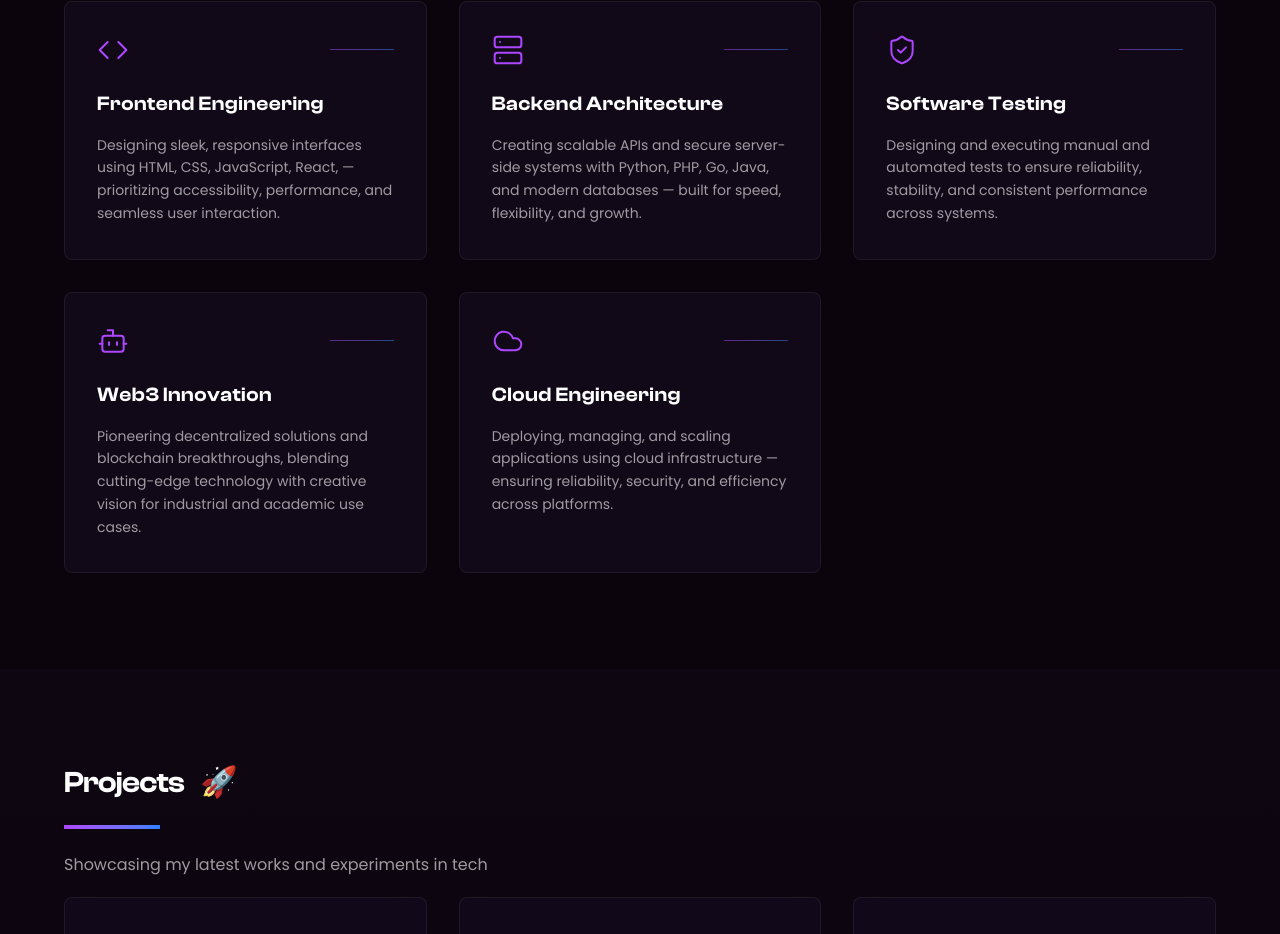
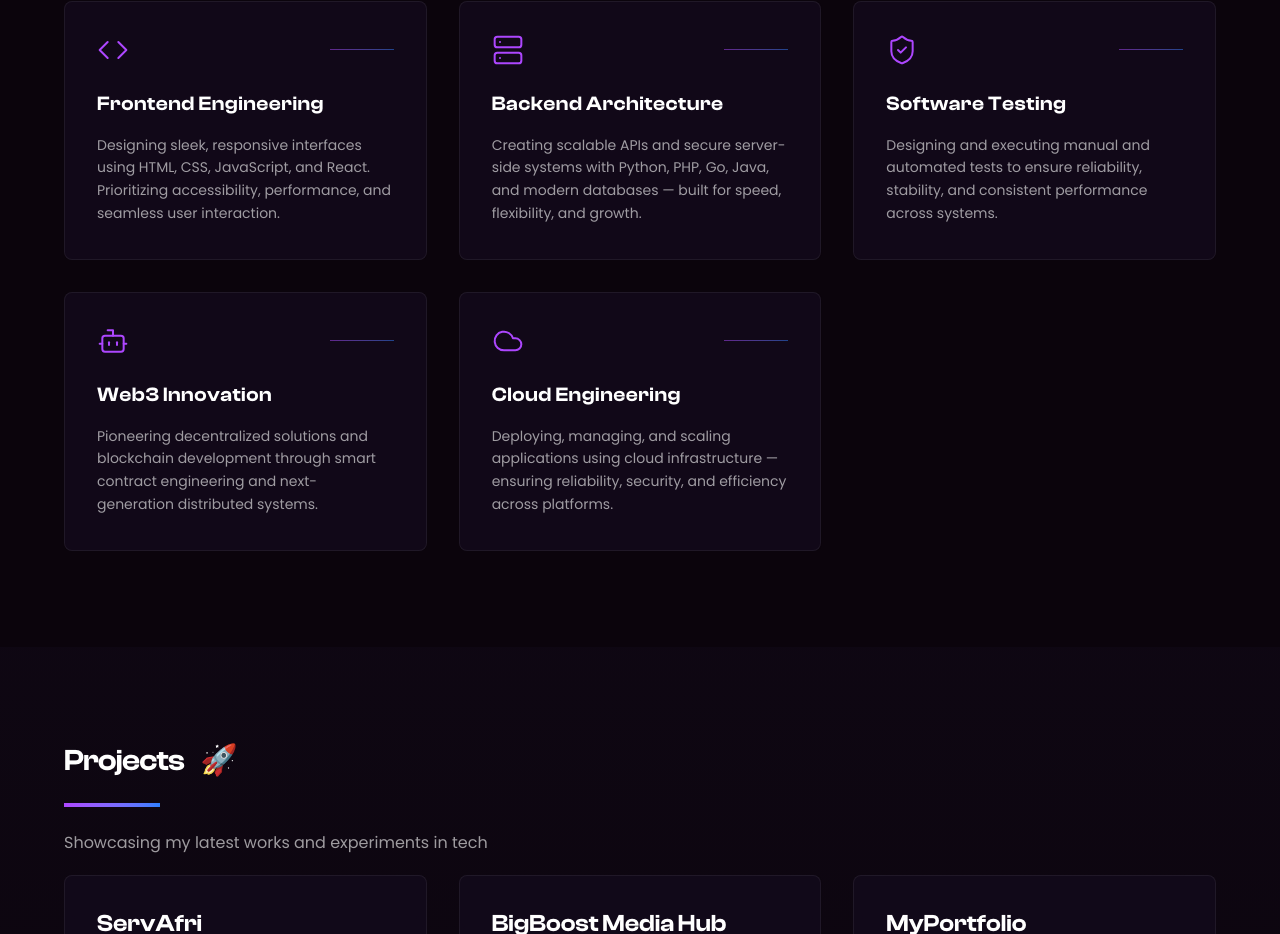
Before and after one commit to vobzzartt/myportfolio, a Next.js app: page / in a window 1280 px wide. Shown: the part 774-1708 px from the top of the page. Built offline with nearby package versions, Linux system fonts and the light colour scheme.

Commit message:
Update services.tsx

```diff
--- a/src/components/services.tsx
+++ b/src/components/services.tsx
@@ -2,7 +2,6 @@
 
 import { motion } from "framer-motion";
 import {
-  Smartphone,
   BotIcon,
   Cloud,
   Code,
@@ -14,7 +13,7 @@ const services = [
   {
     id: 1,
     title: "Frontend Engineering",
-    description: "Designing sleek, responsive interfaces using HTML, CSS, JavaScript, React, — prioritizing accessibility, performance, and seamless user interaction.",
+    description: "Designing sleek, responsive interfaces using HTML, CSS, JavaScript, and React. Prioritizing accessibility, performance, and seamless user interaction.",
     icon: Code,
     category: "Development"
   },
@@ -35,7 +34,7 @@ const services = [
   {
     id: 4,
     title: "Web3 Innovation",
-    description: "Pioneering decentralized solutions and blockchain breakthroughs, blending cutting-edge technology with creative vision for industrial and academic use cases.",
+    description: "Pioneering decentralized solutions and blockchain development through smart contract engineering and next-generation distributed systems.",
     icon: BotIcon,
     category: "Engineering"
   },
```
